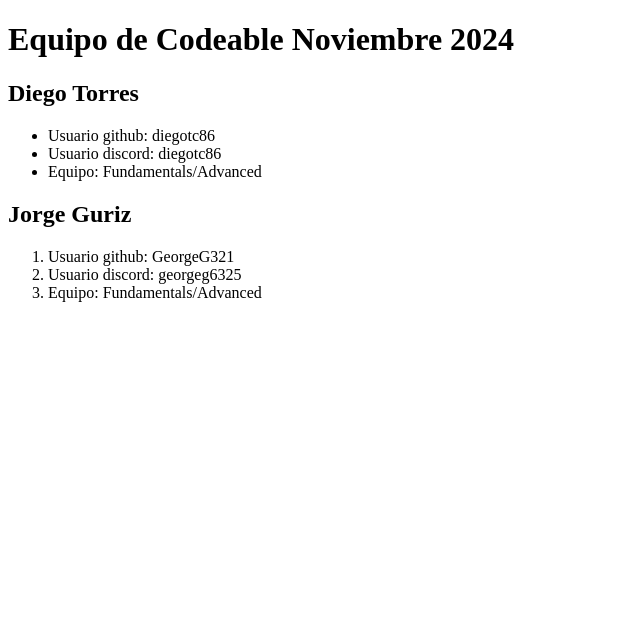
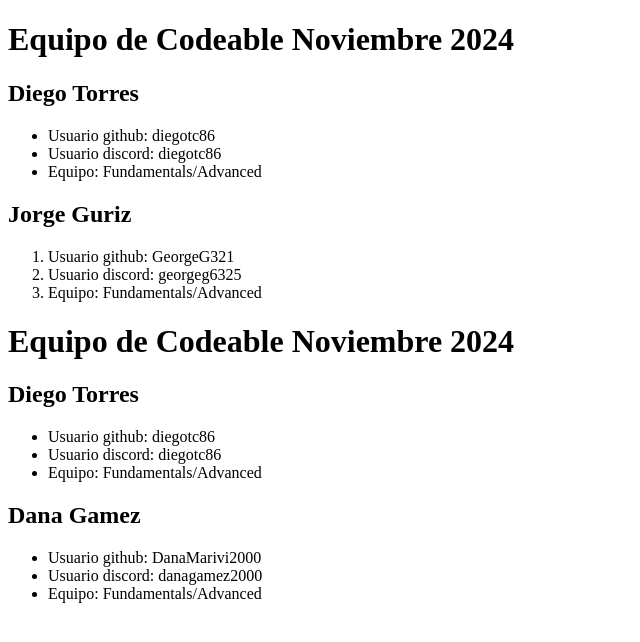
Before and after one commit to luis047527/nov24, a plain HTML site: page index.html in a window 1280 px wide. Shown: the whole page, without its empty margins (0-640 px from the left). Drawn offline with Linux system fonts and the light colour scheme.

Commit message:
ADD my credentials

```diff
--- a/index.html
+++ b/index.html
@@ -24,3 +24,24 @@
 </body>
 
 </html>
+  <head>
+    <meta charset="UTF-8" />
+    <meta name="viewport" content="width=device-width, initial-scale=1.0" />
+    <title>Codeable Noviembre 2024</title>
+  </head>
+  <body>
+    <h1>Equipo de Codeable Noviembre 2024</h1>
+    <h2>Diego Torres</h2>
+    <ul>
+      <li>Usuario github: diegotc86</li>
+      <li>Usuario discord: diegotc86</li>
+      <li>Equipo: Fundamentals/Advanced</li>
+    </ul>
+    <h2>Dana Gamez</h2>
+    <ul>
+      <li>Usuario github: DanaMarivi2000</li>
+      <li>Usuario discord: danagamez2000</li>
+      <li>Equipo: Fundamentals/Advanced</li>
+    </ul>
+  </body>
+</html>
```
